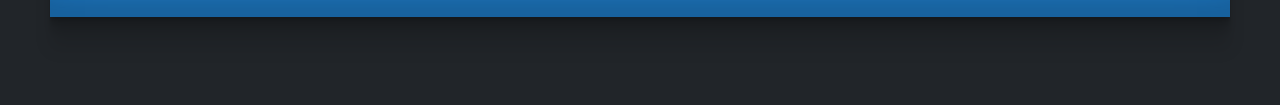
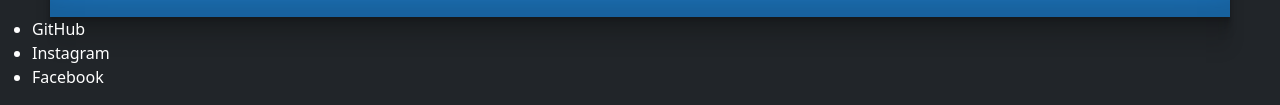
Before and after one commit to crzmcfly/miportafolio, a plain HTML site: page index.html in a window 1280 px wide. Shown: the part 1019-1124 px from the top of the page. Before the commit the page ends 1036 px from the top, so only its background shows below. Drawn offline with nearby package versions, Linux system fonts and the light colour scheme; a web font is replaced by a local one.

Commit message:
cambios leves

```diff
--- a/index.html
+++ b/index.html
@@ -52,7 +52,7 @@
                 </div>
             </div>
         </section>
-        <section id="Aprendisajez" class="contenedorAprendizajes" data-aos="flip-right"  data-aos-duration="2000">
+        <section id="Aprendisajez" class="contenedorAprendizajes">
           <div class="contAprendizajes">
             <div class="informacionAprendizajes">
                <h2>Aprendizajez</h2>
@@ -65,6 +65,15 @@
             </div>
           </div>
         </section>
+        <section class="contacto">
+          <div>
+            <ul>
+              <li><link rel="stylesheet" href="">GitHub</li>
+              <li><link rel="stylesheet" href="">Instagram</li>
+              <li><link rel="stylesheet" href="">Facebook</li>
+            </ul>
+          </div>
+        </section>
     </main>
 
     <script src="https://unpkg.com/aos@2.3.1/dist/aos.js"></script>
```
